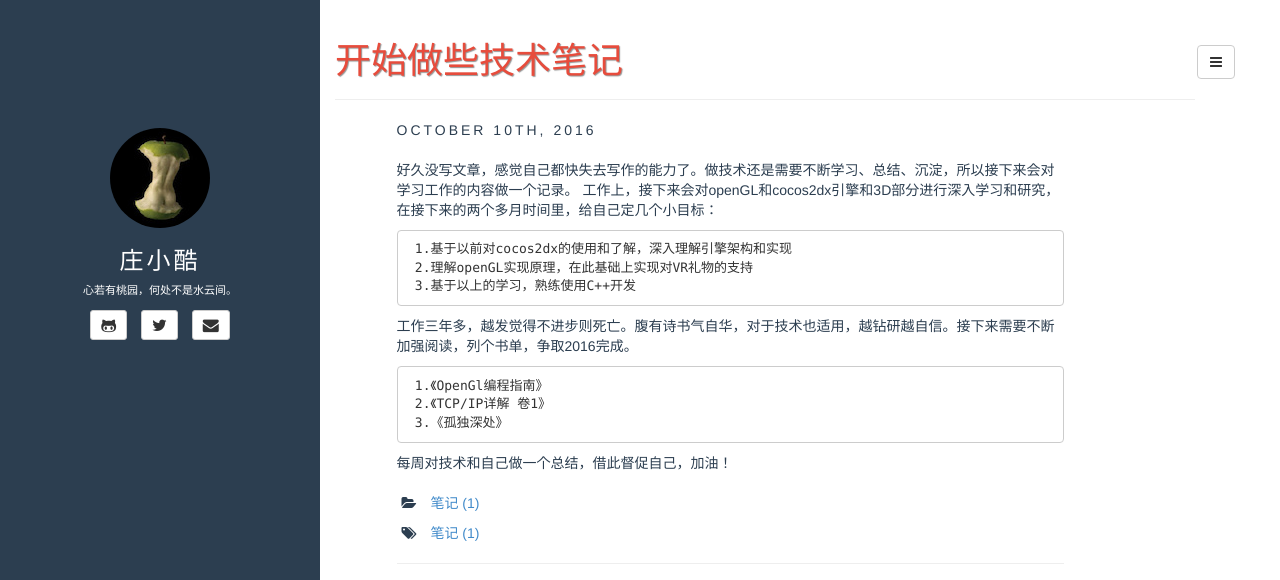
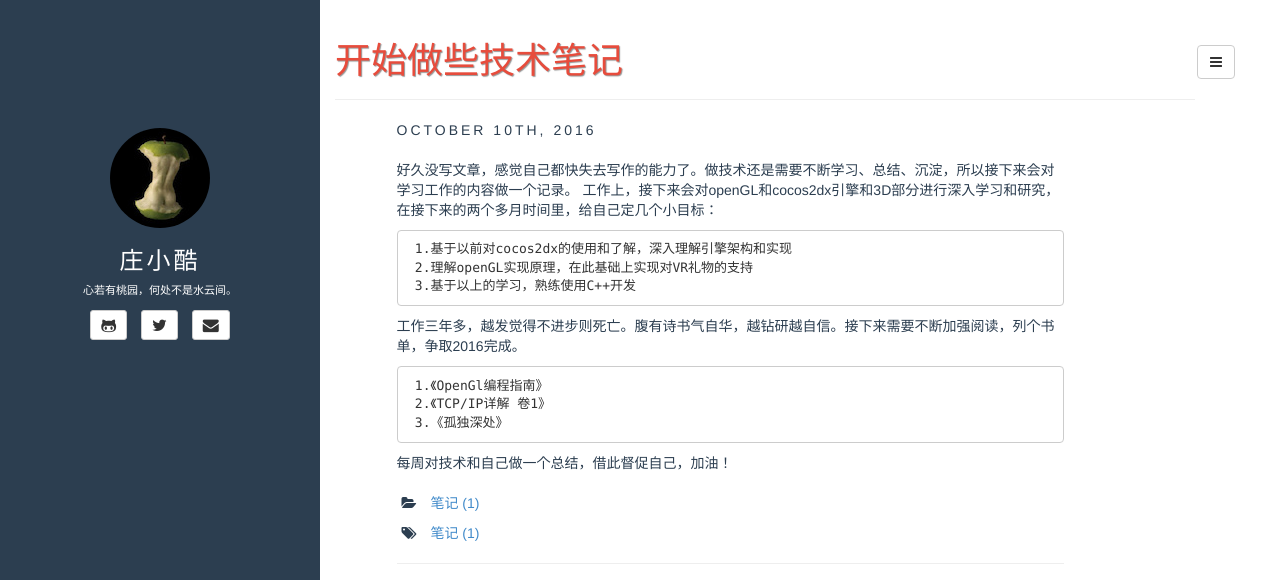
Before and after one commit to zhuangzaiku/zhuangzaiku.github.io, a Jekyll site: the page built from _posts/2016-10-10-beginning.md, in a window 1280 px wide and 963 px high, cut to the strip 0-580 px from the top of the window. Built offline with Jekyll 4.4.1, drawn with Linux system fonts in a browser that asks for light colours.

```diff
--- a/_posts/2016-10-10-beginning.md
+++ b/_posts/2016-10-10-beginning.md
@@ -13,7 +13,7 @@
 	 2.理解openGL实现原理，在此基础上实现对VR礼物的支持
 	 3.基于以上的学习，熟练使用C++开发
 
-  工作三年多，越发觉得不进步则死亡。腹有诗书气自华，对于技术也适用，越钻研越自信。接下来需要不断加强阅读，列个书单，争取2016完成。
+  工作三年多，越发觉得不进步则死亡。腹有诗书气自华，越钻研越自信。接下来需要不断加强阅读，列个书单，争取2016完成。
 
 	 1.《OpenGl编程指南》
 	 2.《TCP/IP详解 卷1》
```
